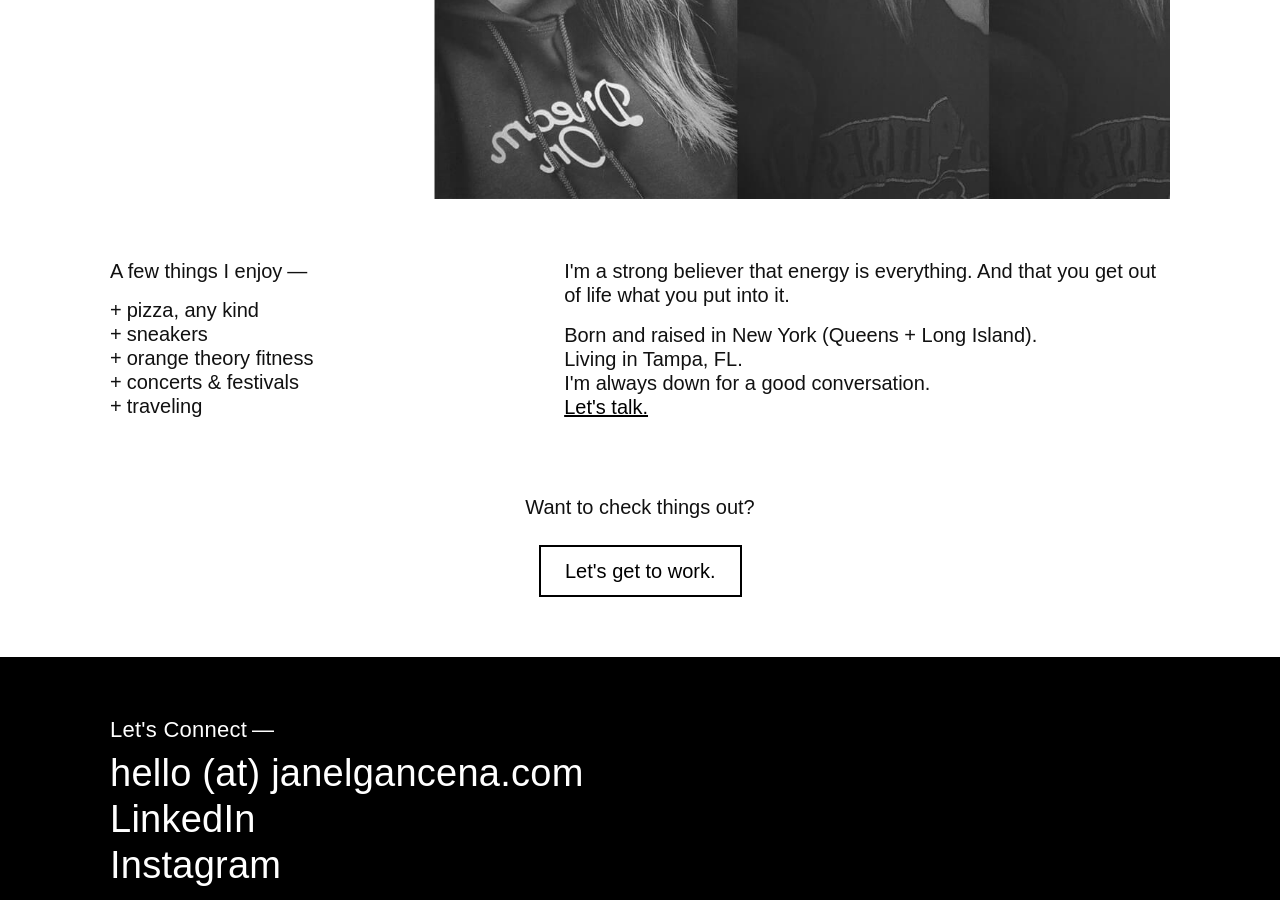
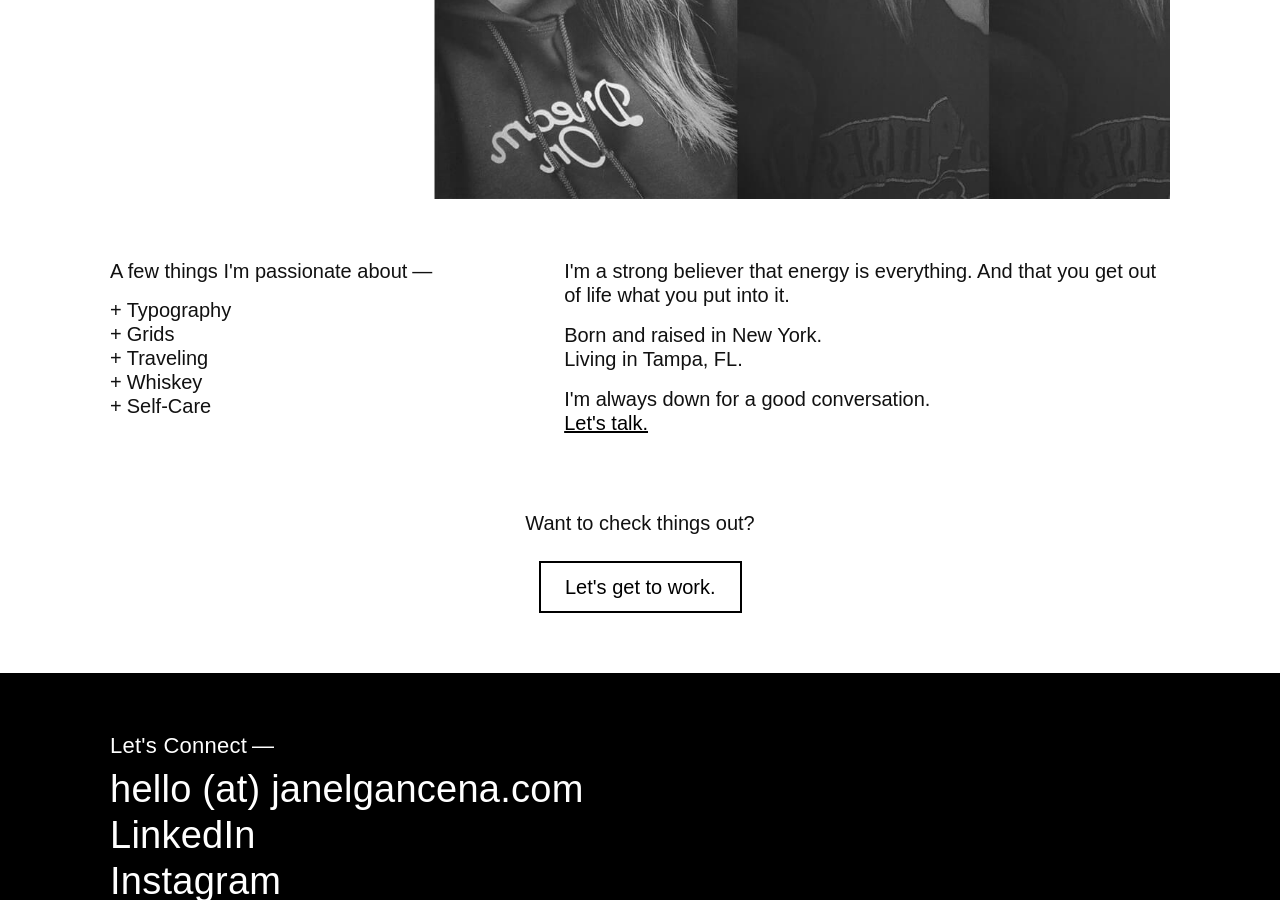
Before and after one commit to jgancena/portfolio, a Jekyll site: the page built from about.html, in a window 1280 px wide and 900 px high, scrolled down 701 px. Built offline with Jekyll 4.4.1, drawn with Linux system fonts in a browser that asks for light colours; nearby versions of some CDN libraries.

Commit message:
Update about.html

```diff
--- a/about.html
+++ b/about.html
@@ -19,20 +19,20 @@ featuredImage: about-hero.jpg
 
     <div class="row">
         <div class="col-xs-12 col-sm-5 about-meta">
-          <div class="about-meta__date">A few things I enjoy<span class="dash"></span></div>
+          <div class="about-meta__date">A few things I'm passionate about<span class="dash"></span></div>
           <ul class="about-meta__type about-meta__type--list">
-            <li>pizza, any kind</li>
-            <li>sneakers</li>
-            <li>orange theory fitness</li>
-            <li>concerts & festivals</li>
-            <li>traveling </li>
+            <li>Typography</li>
+            <li>Grids</li>
+            <li>Traveling</li>
+            <li>Whiskey</li>
+            <li>Self-Care</li>
           </ul>
         </div>
         <div class="col-xs-12 col-sm-7 about-description">
           <p>I'm a strong believer that energy is everything. And that you get out of life what you put into it. </p>
-          <p>Born and raised in New York (Queens + Long Island).<br />
+          <p>Born and raised in New York.<br />
           Living in Tampa, FL.<br />
-          I'm always down for a good conversation.<br />
+          <p>I'm always down for a good conversation.<br />
           <a href="mailto:jgancena@gmail.com">Let's talk.</a></p>
         </div><!--/.col-->
     </div><!--/.row-->
```
